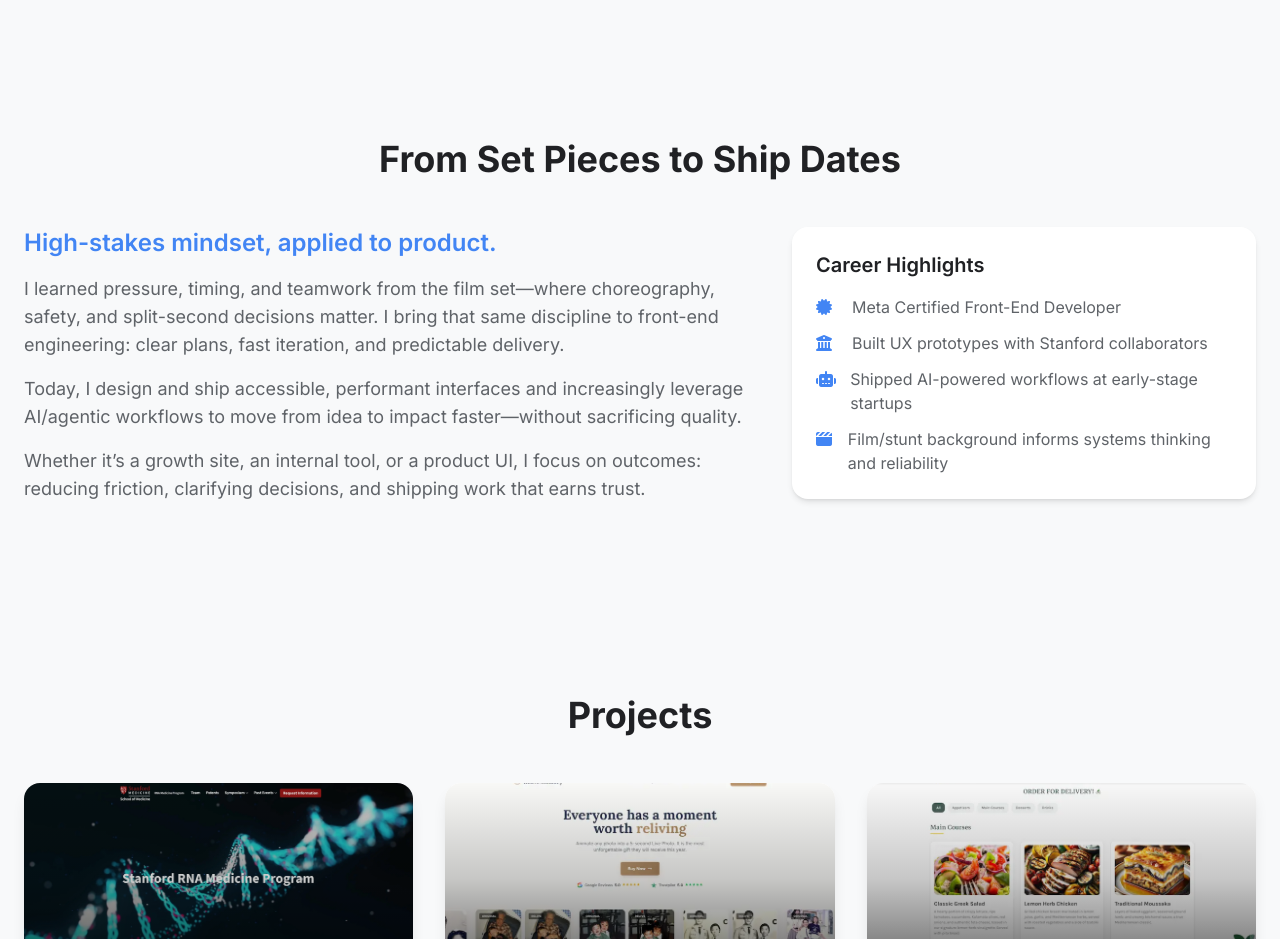
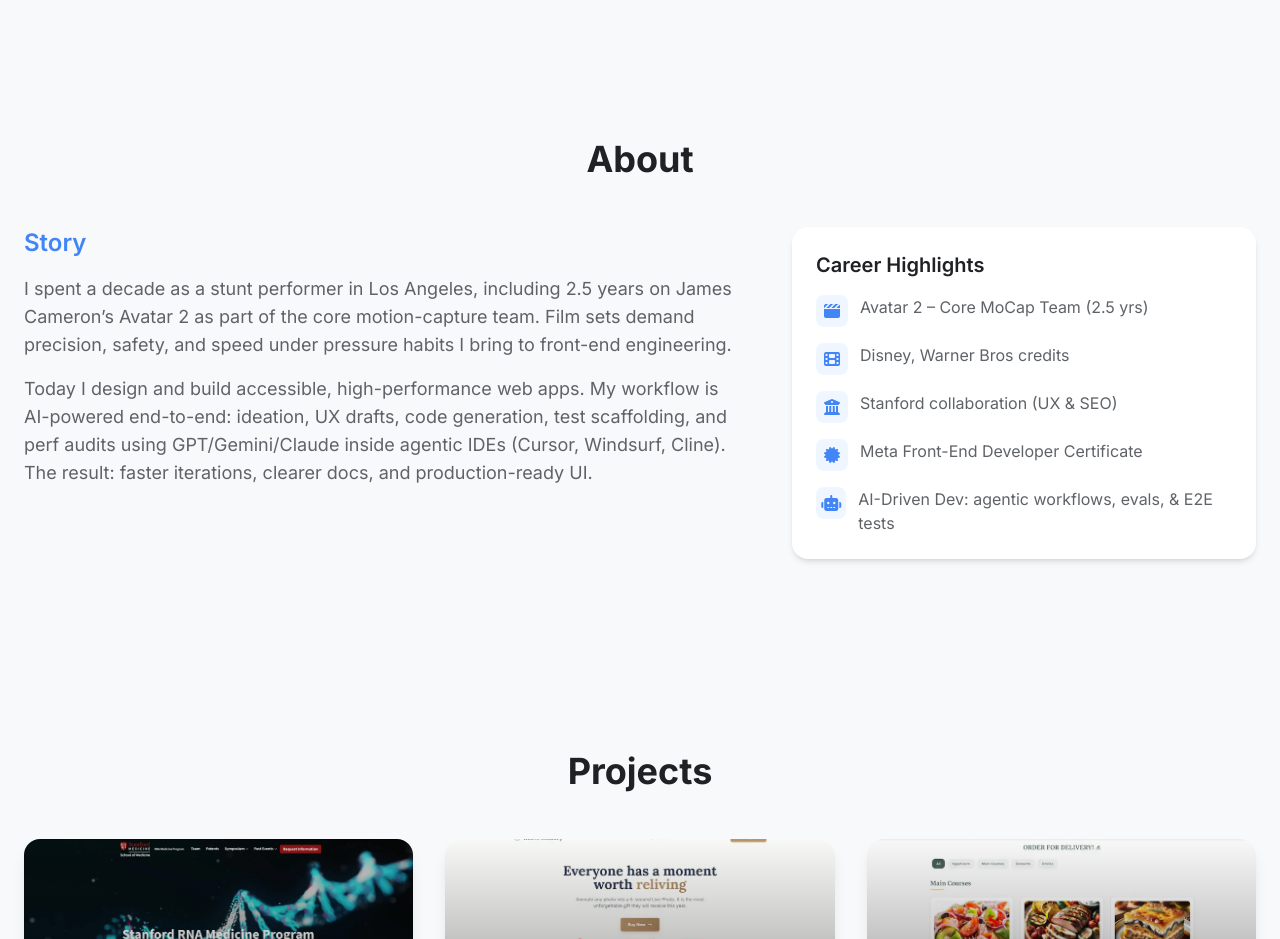
Before and after one commit to heyitschien/chien-dev-portfolio, a React (Vite) app: page / in a window 1280 px wide. Shown: the part 780-1719 px from the top of the page. Built offline with nearby package versions, Linux system fonts and the light colour scheme.

Commit message:
about section update

```diff
--- a/components/About.tsx
+++ b/components/About.tsx
@@ -5,27 +5,50 @@ import Section from './Section';
 const About: React.FC = () => {
     return (
         <Section id="about">
-            <h2 className="text-4xl font-bold text-center mb-12">From Set Pieces to Ship Dates</h2>
+            <h2 className="text-4xl font-bold text-center mb-12">About</h2>
             <div className="grid md:grid-cols-5 gap-12 items-start">
                 <div className="md:col-span-3">
-                    <h3 className="text-2xl font-semibold mb-4 text-primary-light dark:text-primary-dark">High-stakes mindset, applied to product.</h3>
+                    <h3 className="text-2xl font-semibold mb-4 text-primary-light dark:text-primary-dark">Story</h3>
                     <p className="text-lg text-on-surface-variant-light dark:text-on-surface-variant-dark mb-4">
-                        I learned pressure, timing, and teamwork from the film set—where choreography, safety, and split-second decisions matter. I bring that same discipline to front-end engineering: clear plans, fast iteration, and predictable delivery.
-                    </p>
-                    <p className="text-lg text-on-surface-variant-light dark:text-on-surface-variant-dark mb-4">
-                        Today, I design and ship accessible, performant interfaces and increasingly leverage AI/agentic workflows to move from idea to impact faster—without sacrificing quality.
+                        I spent a decade as a stunt performer in Los Angeles, including 2.5 years on James Cameron’s Avatar 2 as part of the core motion-capture team. Film sets demand precision, safety, and speed under pressure habits I bring to front-end engineering.
                     </p>
                     <p className="text-lg text-on-surface-variant-light dark:text-on-surface-variant-dark">
-                        Whether it’s a growth site, an internal tool, or a product UI, I focus on outcomes: reducing friction, clarifying decisions, and shipping work that earns trust.
+                        Today I design and build accessible, high-performance web apps. My workflow is AI-powered end-to-end: ideation, UX drafts, code generation, test scaffolding, and perf audits using GPT/Gemini/Claude inside agentic IDEs (Cursor, Windsurf, Cline). The result: faster iterations, clearer docs, and production-ready UI.
                     </p>
                 </div>
                 <div className="md:col-span-2 bg-surface-light dark:bg-surface-dark p-6 rounded-2xl shadow-md">
                     <h4 className="text-xl font-semibold mb-4">Career Highlights</h4>
-                    <ul className="space-y-3 text-on-surface-variant-light dark:text-on-surface-variant-dark">
-                        <li className="flex items-start"><i className="fa-solid fa-certificate text-primary-light dark:text-primary-dark w-6 mt-1"></i><span className="ml-3">Meta Certified Front-End Developer</span></li>
-                        <li className="flex items-start"><i className="fa-solid fa-building-columns text-primary-light dark:text-primary-dark w-6 mt-1"></i><span className="ml-3">Built UX prototypes with Stanford collaborators</span></li>
-                        <li className="flex items-start"><i className="fa-solid fa-robot text-primary-light dark:text-primary-dark w-6 mt-1"></i><span className="ml-3">Shipped AI-powered workflows at early-stage startups</span></li>
-                        <li className="flex items-start"><i className="fa-solid fa-clapperboard text-primary-light dark:text-primary-dark w-6 mt-1"></i><span className="ml-3">Film/stunt background informs systems thinking and reliability</span></li>
+                    <ul className="space-y-4 text-on-surface-variant-light dark:text-on-surface-variant-dark">
+                        <li className="flex items-start">
+                            <span className="inline-flex h-8 w-8 items-center justify-center rounded-lg bg-blue-50 dark:bg-blue-900/30 mr-3">
+                                <i className="fa-solid fa-clapperboard text-primary-light dark:text-primary-dark"></i>
+                            </span>
+                            <span className="text-base">Avatar 2 – Core MoCap Team (2.5 yrs)</span>
+                        </li>
+                        <li className="flex items-start">
+                            <span className="inline-flex h-8 w-8 items-center justify-center rounded-lg bg-blue-50 dark:bg-blue-900/30 mr-3">
+                                <i className="fa-solid fa-film text-primary-light dark:text-primary-dark"></i>
+                            </span>
+                            <span className="text-base">Disney, Warner Bros credits</span>
+                        </li>
+                        <li className="flex items-start">
+                            <span className="inline-flex h-8 w-8 items-center justify-center rounded-lg bg-blue-50 dark:bg-blue-900/30 mr-3">
+                                <i className="fa-solid fa-building-columns text-primary-light dark:text-primary-dark"></i>
+                            </span>
+                            <span className="text-base">Stanford collaboration (UX & SEO)</span>
+                        </li>
+                        <li className="flex items-start">
+                            <span className="inline-flex h-8 w-8 items-center justify-center rounded-lg bg-blue-50 dark:bg-blue-900/30 mr-3">
+                                <i className="fa-solid fa-certificate text-primary-light dark:text-primary-dark"></i>
+                            </span>
+                            <span className="text-base">Meta Front-End Developer Certificate</span>
+                        </li>
+                        <li className="flex items-start">
+                            <span className="inline-flex h-8 w-8 items-center justify-center rounded-lg bg-blue-50 dark:bg-blue-900/30 mr-3">
+                                <i className="fa-solid fa-robot text-primary-light dark:text-primary-dark"></i>
+                            </span>
+                            <span className="text-base">AI-Driven Dev: agentic workflows, evals, & E2E tests</span>
+                        </li>
                     </ul>
                 </div>
             </div>
```
